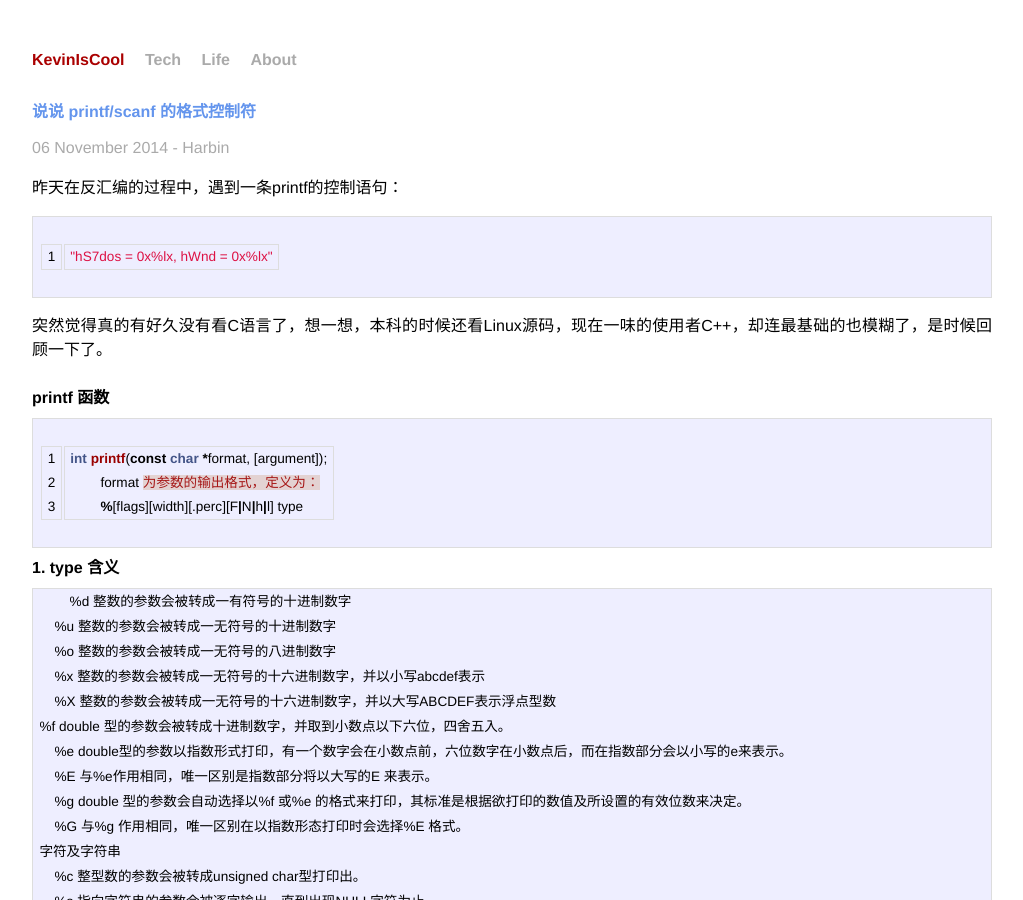
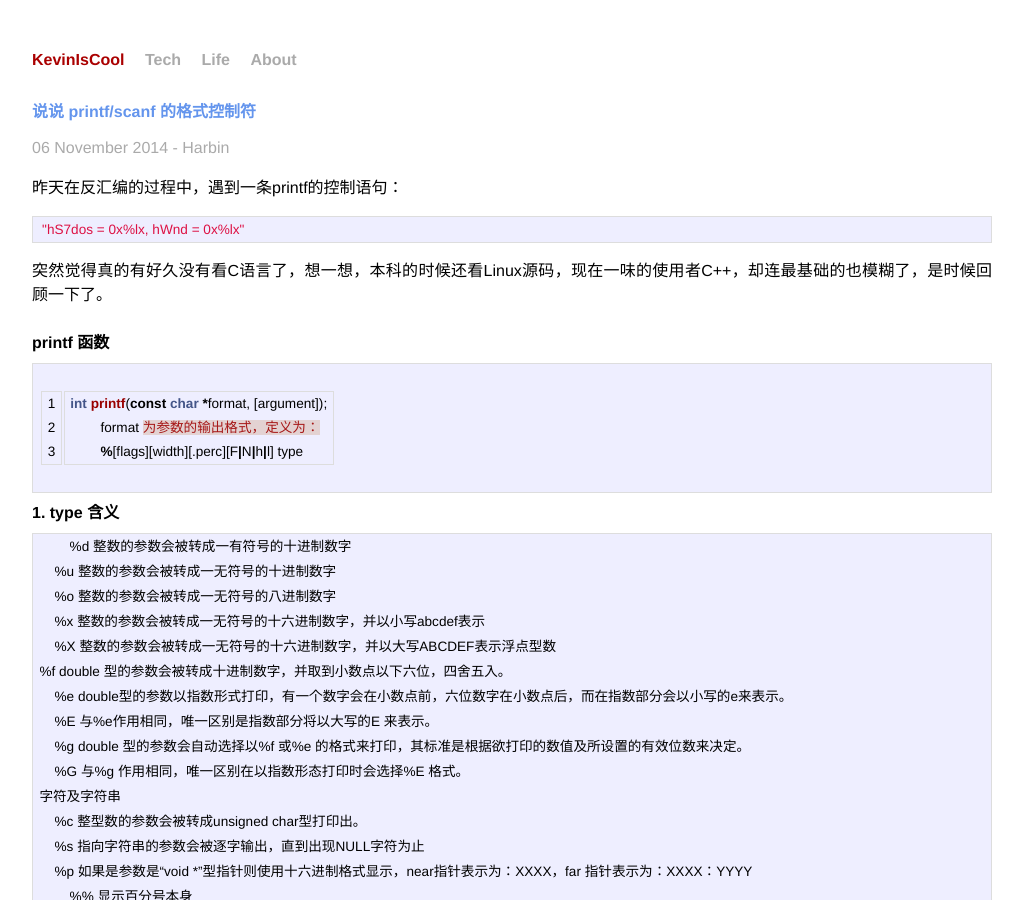
Before and after one commit to ll0KT/KevinIsCool.github.io, a Jekyll site: the page built from _posts/tech/2014-11-14-Printf Function.md, in a window 1280 px wide and 900 px high. Shown: the whole window, without its empty margins (128-1151 px from the left). Built offline with Jekyll 4.4.1, drawn with Linux system fonts in a browser that asks for light colours; Markdown is read by kramdown in place of the engine named in the settings.

Commit message:
printf Function

```diff
--- a/_posts/tech/2014-11-14-Printf Function.md
+++ b/_posts/tech/2014-11-14-Printf Function.md
@@ -9,7 +9,7 @@ category: tech
 <p class="meta">06 November 2014 - Harbin</p>
 
 昨天在反汇编的过程中，遇到一条printf的控制语句：
-{% highlight C linenos %}
+{% highlight C %}
 "hS7dos = 0x%lx, hWnd = 0x%lx"
 {% endhighlight %}
 突然觉得真的有好久没有看C语言了，想一想，本科的时候还看Linux源码，现在一味的使用者C++，却连最基础的也模糊了，是时候回顾一下了。
```
